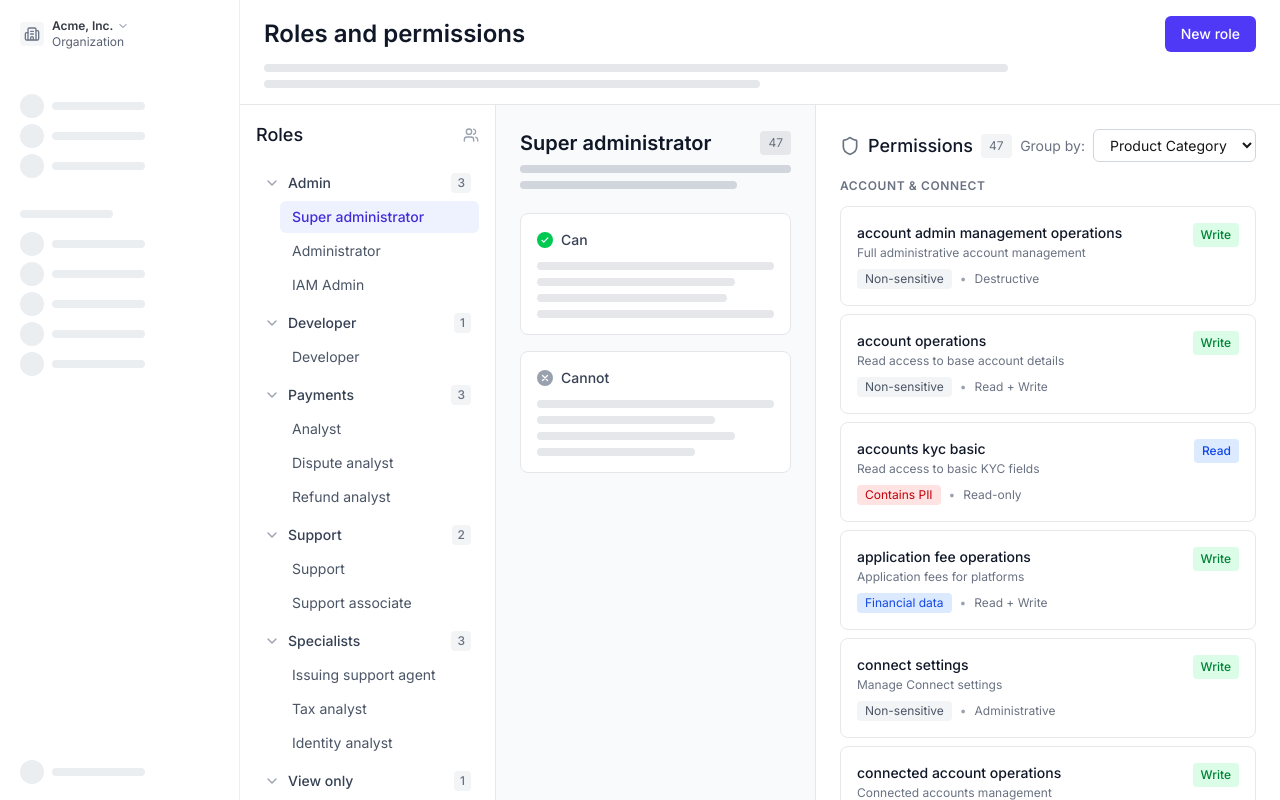
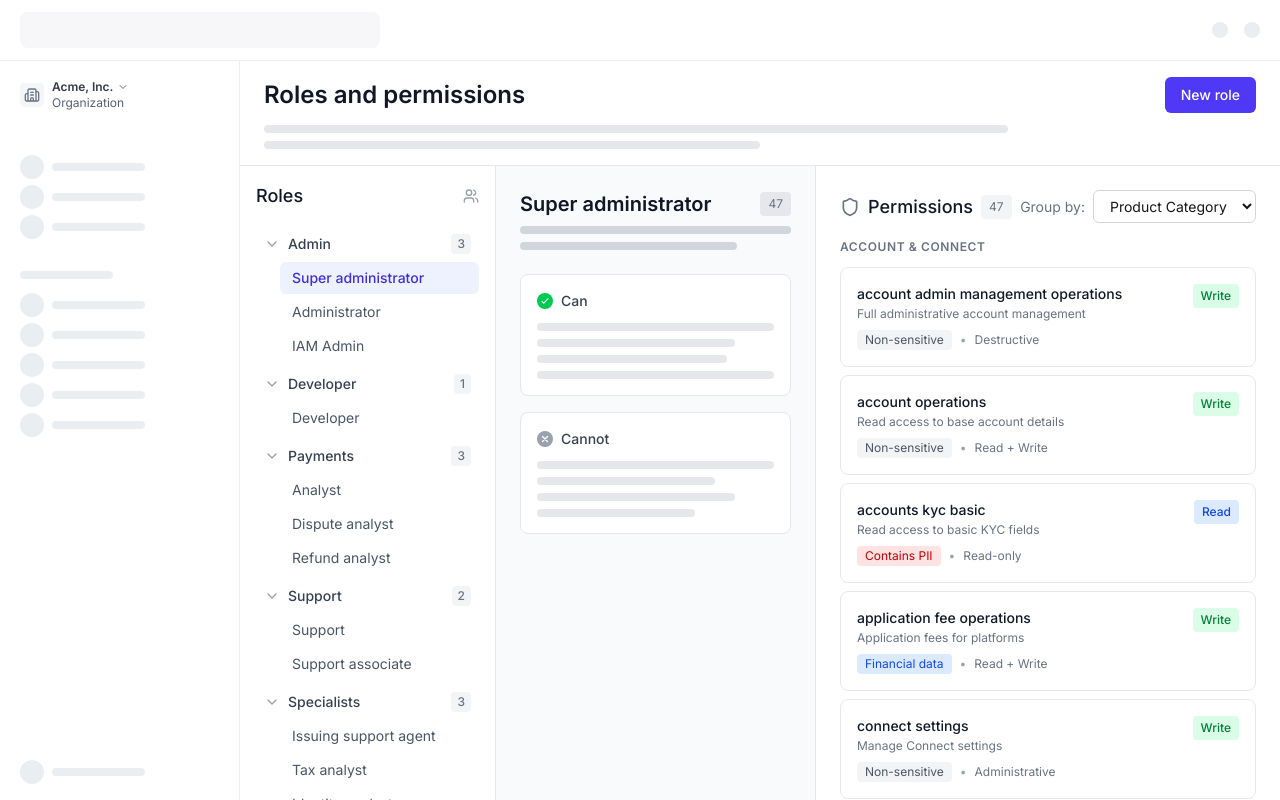
Before and after one commit to khoi-stripe/uvp, a Next.js app: page /upv/ in a window 1280 px wide. Built offline with nearby package versions, Linux system fonts and the light colour scheme.

Commit message:
Add global header/topbar matching Figma design
Committed-By-Agent: cursor

```diff
--- a/src/app/page.tsx
+++ b/src/app/page.tsx
@@ -22,6 +22,24 @@ function NavItem({ hasIcon = true }: { hasIcon?: boolean }) {
       )}
       <div className={`h-2 bg-[#EBEEF1] rounded-full ${hasIcon ? 'w-[93px]' : 'w-[93px] ml-8'}`} />
     </div>
+  );
+}
+
+// Global Top Bar Component
+function Topbar() {
+  return (
+    <header className="bg-white flex items-center justify-between py-3 px-5 border-b border-[rgba(0,39,77,0.08)] flex-shrink-0">
+      {/* Search field placeholder */}
+      <div className="flex items-center gap-6">
+        <div className="bg-[#F5F6F8] h-9 w-[360px] rounded-lg opacity-80" />
+      </div>
+
+      {/* Right icons */}
+      <div className="flex items-center gap-4">
+        <div className="w-4 h-4 rounded-full bg-[#EBEEF1]" />
+        <div className="w-4 h-4 rounded-full bg-[#EBEEF1]" />
+      </div>
+    </header>
   );
 }
 
@@ -102,12 +120,17 @@ export default function RolesPermissionsPage() {
   const groupedPermissions = groupPermissions(rolePermissions, groupBy);
 
   return (
-    <div className="h-screen flex bg-white">
-      {/* Side Navigation */}
-      <SideNav />
+    <div className="h-screen flex flex-col bg-white">
+      {/* Global Top Bar */}
+      <Topbar />
 
-      {/* Main Content Area */}
-      <div className="flex-1 flex flex-col overflow-hidden">
+      {/* Main Layout: Side Nav + Content */}
+      <div className="flex flex-1 overflow-hidden">
+        {/* Side Navigation */}
+        <SideNav />
+
+        {/* Main Content Area */}
+        <div className="flex-1 flex flex-col overflow-hidden">
         {/* Header */}
         <header className="border-b border-gray-200 px-6 py-4 flex-shrink-0">
           <div className="flex items-center justify-between">
@@ -314,6 +337,7 @@ export default function RolesPermissionsPage() {
           </div>
         </main>
         </div>
+        </div>
       </div>
     </div>
   );
```
